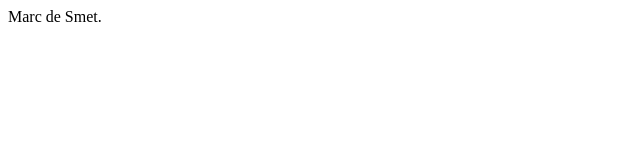
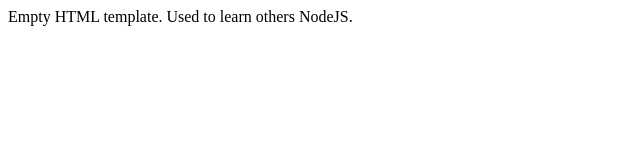
Before and after one commit to Montini7/empty, a website: page views/index.html in a window 1280 px wide. Shown: the whole page, without its empty margins (0-640 px from the left). Drawn offline with Linux system fonts and the light colour scheme.

Commit message:
new update

```diff
--- a/server.js
+++ b/server.js
@@ -9,6 +9,7 @@ const app = express();
 app.engine('html', ejs.renderFile);
 app.set('view engine', 'html');
 app.use(express.static(path.join(__dirname, 'views')));
+// app.use(express.static(path.join(__dirname, 'public')));
 
 app.get('/', (req, res) => {
   res.render('index');
--- a/views/index.html
+++ b/views/index.html
@@ -1,12 +1,11 @@
 <!DOCTYPE html>
 <html>
 <head>
-<title>MDS</title>
+<title>Empty template</title>
 
-<meta name="google-site-verification" content="oYTcl8Z6rNb6eBwjLh30ndayrPIyAzoF9qNmM5C6WO4" />
 
 </head>
 <body>
-Marc de Smet.
+Empty HTML template. Used to learn others NodeJS.
 </body>
 </html>
```
Also changed, not shown: README.md.
